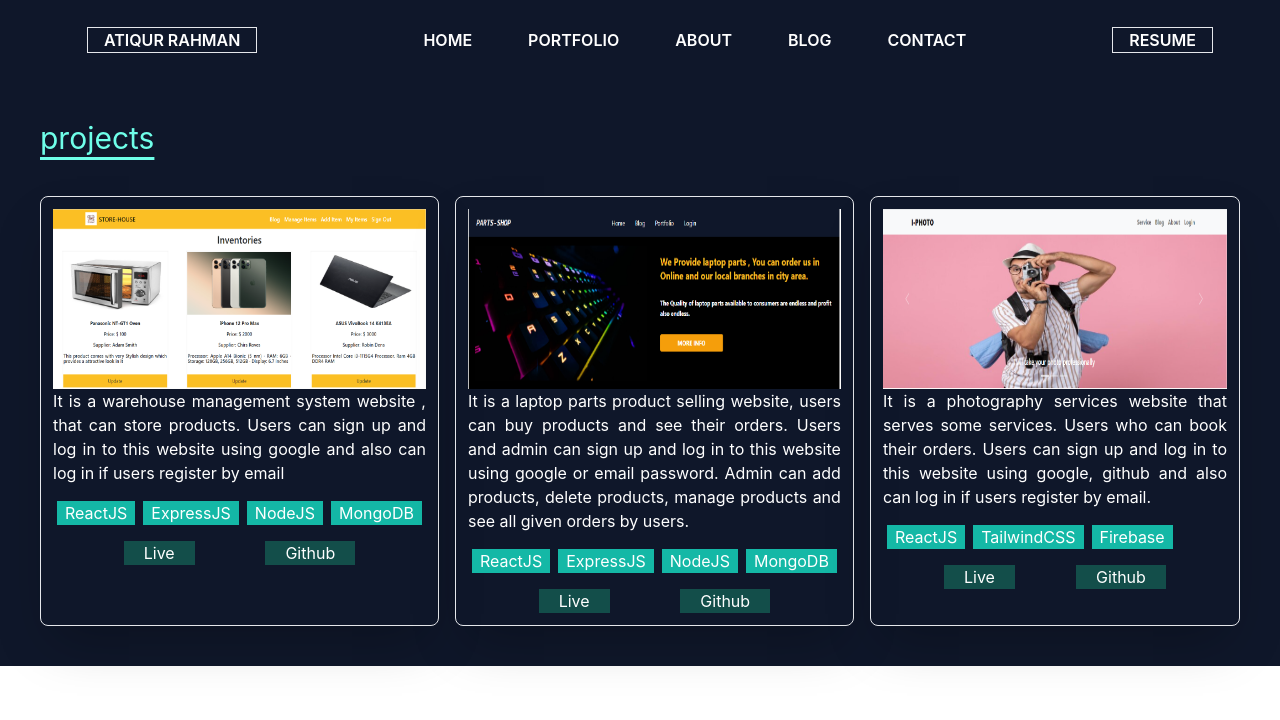
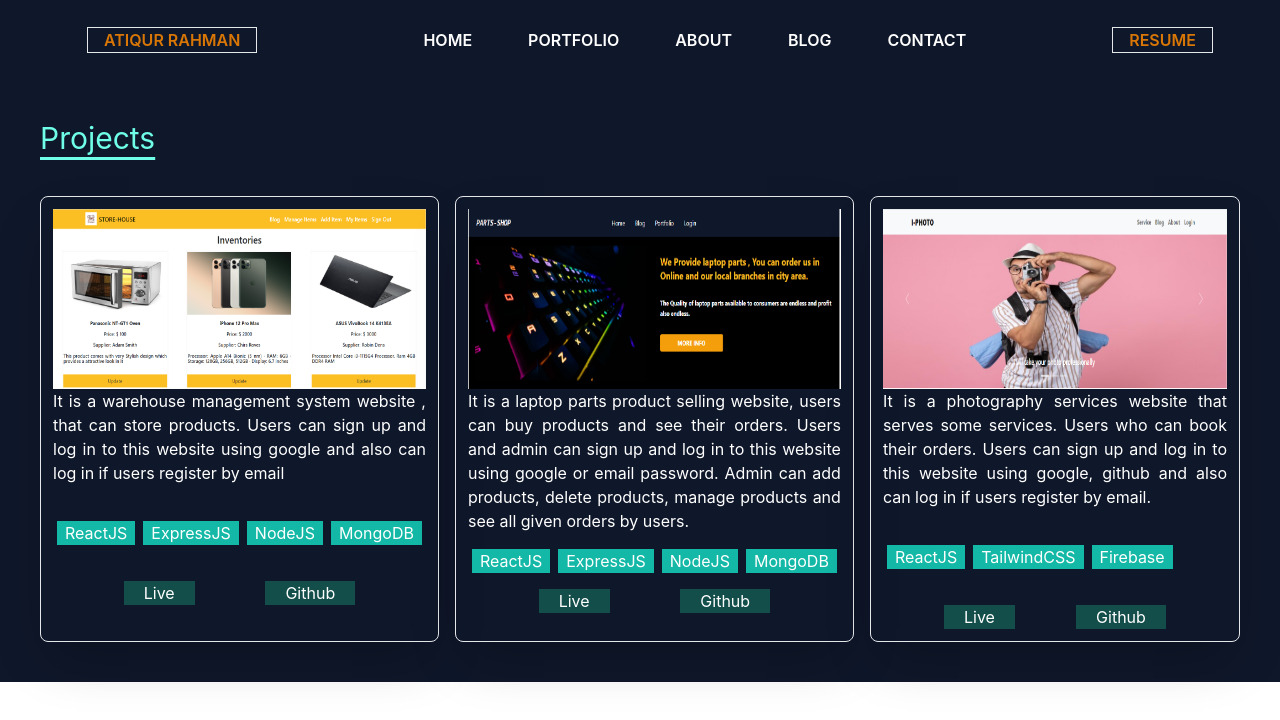
Before and after one commit to 52atiq/myportfolio, a React (Create React App) app: page /portfolio in a window 1280 px wide. Shown: the top 720 px of the page. Built offline with nearby package versions, Linux system fonts and the light colour scheme; the HTML template or start-up script is replaced by a standard one.

Commit message:
blog added

```diff
--- a/src/App.js
+++ b/src/App.js
@@ -1,6 +1,7 @@
 import { Route, Routes } from 'react-router-dom';
 import './App.css';
 import About from './pages/About/About';
+import Blog from './pages/Blog/Blog';
 import Home from './pages/Home/Home';
 
 import Navbar from './pages/Navbar/Navbar';
@@ -18,6 +19,7 @@ function App() {
       <Route path='/' element={<Home></Home>} />
       <Route path='/about' element={ <About></About>} />
       <Route path='/portfolio' element={<Projects></Projects>} />
+      <Route  path='/blog' element={<Blog></Blog>} />
 
     </Routes>
 
--- /dev/null
+++ b/src/pages/Blog/Blog.js
@@ -0,0 +1,17 @@
+import React from 'react';
+import wait from '../../image/wait.png'
+
+const Blog = () => {
+    return (
+        <div className='grid lg:grid-cols-2 h-screen mx-4'>
+            <div className='flex justify-center items-center'>
+                <h1 className='text-white text-2xl'>Comming soon.....</h1>
+            </div>
+            <div className='flex justify-center items-center'>
+          <img  src={wait} />
+            </div>
+        </div>
+    );
+};
+
+export default Blog;
--- a/src/pages/Hero/Hero.js
+++ b/src/pages/Hero/Hero.js
@@ -14,7 +14,7 @@ const Hero = () => {
 
          <div className=''>
           <div className='flex items-center flex-col'>
-             <h1 className='text-3xl text-slate-300 '> Hello, I'm Atiqur Rahman </h1>
+             <h1 className='text-3xl text-amber-600 font-mono '> Hi,I'm Atiqur Rahman </h1>
              <p className="text-[#6FFFE9] text-3xl">
                     <span>{text}</span>
                     <Cursor />
--- a/src/pages/Navbar/Button.js
+++ b/src/pages/Navbar/Button.js
@@ -2,8 +2,8 @@ import React from 'react';
 
 const Button = () => {
     return (
-        <button className='text-white border px-4 uppercase'>
-            Resume
+        <button className='text-amber-600 border px-4 uppercase '>
+           <a href="https://drive.google.com/file/d/1AJGtsEXd3xBBMpDz_8NOyZiJ5ESOCGyv/view" target='-blank'>resume</a>
         </button>
     );
 };
--- a/src/pages/Navbar/NavLinks.js
+++ b/src/pages/Navbar/NavLinks.js
@@ -15,7 +15,7 @@ const links =[
             links.map(link=>(
                 <div>
                     <div className='px-3 text-left md:cursor-pointer'>
-                        <h1 className='py-5'>
+                        <h1 className='py-5 hover:text-amber-600 '>
                             <Link to={link.link}> {link.name}</Link>
                             </h1>
                     </div>
--- a/src/pages/Navbar/Navbar.js
+++ b/src/pages/Navbar/Navbar.js
@@ -10,14 +10,14 @@ const Navbar = () => {
         <nav className='bg-[#0F172A]'>
             <div className='flex items-center font-semibold justify-around'>
                 <div className='z-50 p-5 md:w-auto w-full flex justify-between '>
-                    <h1 className='text-white md:cursor-pointer uppercase md:border  px-4'>Atiqur Rahman</h1>
+                    <h1 className='text-amber-600 md:cursor-pointer uppercase md:border under  px-4'>Atiqur Rahman</h1>
                     <div className='md:hidden text-white text-3xl' onClick={()=> setOpen(!open)}>
                     <ion-icon name={`${open ? "close" : "menu-sharp"}`}></ion-icon>
                     </div>
                 </div>
                 <ul className='md:flex hidden text-white  uppercase items-center gap-8 '>
                     <li>
-                        <Link to='/' className='py-7 px-3 inline-block'>Home</Link>
+                        <Link to='/' className='py-7 px-3 inline-block hover:text-amber-600 '>Home</Link>
                     </li>
                     <NavLinks />
                 </ul>
--- a/src/pages/Projects/Projects.js
+++ b/src/pages/Projects/Projects.js
@@ -6,7 +6,7 @@ import project3 from '../../image/project3.png'
 const Projects = () => {
     return (
         <div className='p-10'>
-            <h1 className='text-[#6FFFE9] text-3xl underline underline-offset-8 mb-10'>projects</h1>
+            <h1 className='text-[#6FFFE9] text-3xl underline underline-offset-8 mb-10'>Projects</h1>
            {/* <div className='grid lg:grid-cols-3 md:grid-cols-3  sm:grid-cols-1 justify-items-center gap-10 mb-20'> */}
            <div className='flex flex-col md:flex-row gap-4'>
                 <div className='border rounded-lg p-3 shadow-2xl w-full '>
@@ -19,14 +19,14 @@ const Projects = () => {
                             It is a warehouse management system website , that can store products.
                              Users can sign up and log in to this website using google and also can log in if users register by email
                             </p>
-                            <div className='md:flex  mt-3  '>
+                            <div className='md:flex md:mt-8 mt-3 '>
                                 <button className='bg-teal-500 px-2 text-white m-1'>ReactJS</button>
                                 <button className='bg-teal-500 px-2 text-white m-1'>ExpressJS</button>
                                 <button className='bg-teal-500 px-2 text-white m-1'>NodeJS</button>
                                 <button className='bg-teal-500 px-2 text-white m-1'>MongoDB</button>
                             </div>
                         </div>
-                        <div className='flex justify-evenly mt-3'>
+                        <div className='flex justify-evenly md:mt-8 mt-3'>
                             <button className='bg-teal-900 px-5 text-white' > <a target='_blank' href="https://electronics-87081.web.app/">Live</a></button>
                             <button className='bg-teal-900 px-5 text-white' ><a target='_blank' href="https://github.com/52atiq/store-house-client">Github</a></button>
                         </div>
@@ -68,14 +68,15 @@ const Projects = () => {
                              Users can sign up and log in to this website using google, github and also can log in if users
                             register by email.
                             </p>
-                            <div className='md:flex  mt-3  '>
+                            <div className='md:flex md:mt-8 mt-3  '>
                                 <button className='bg-teal-500 px-2 text-white m-1'>ReactJS</button>
                                 <button className='bg-teal-500 px-2 text-white m-1'>TailwindCSS</button>
                                 <button className='bg-teal-500 px-2 text-white m-1'>Firebase</button>
 
                             </div>
                         </div>
-                        <div className='flex justify-evenly mt-3'>
+
+                        <div className='flex justify-evenly md:mt-8 mt-3'>
                             <button className='bg-teal-900 px-5 text-white' > <a target='_blank' href="https://photographer-d5ce8.firebaseapp.com/">Live</a></button>
                             <button className='bg-teal-900 px-5 text-white' ><a target='_blank' href="https://github.com/52atiq/i-photo">Github</a></button>
                         </div>
```
Also changed, not shown: src/image/wait.png (added).
